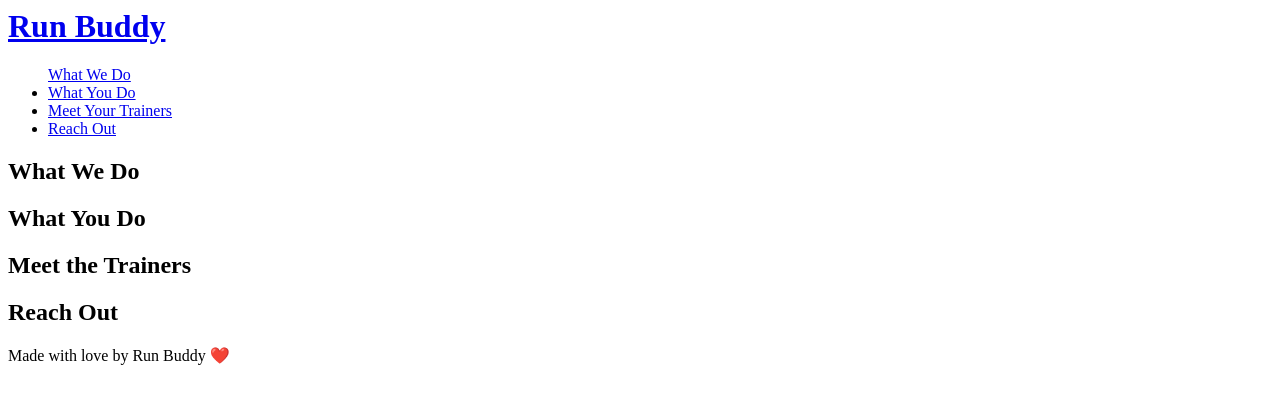
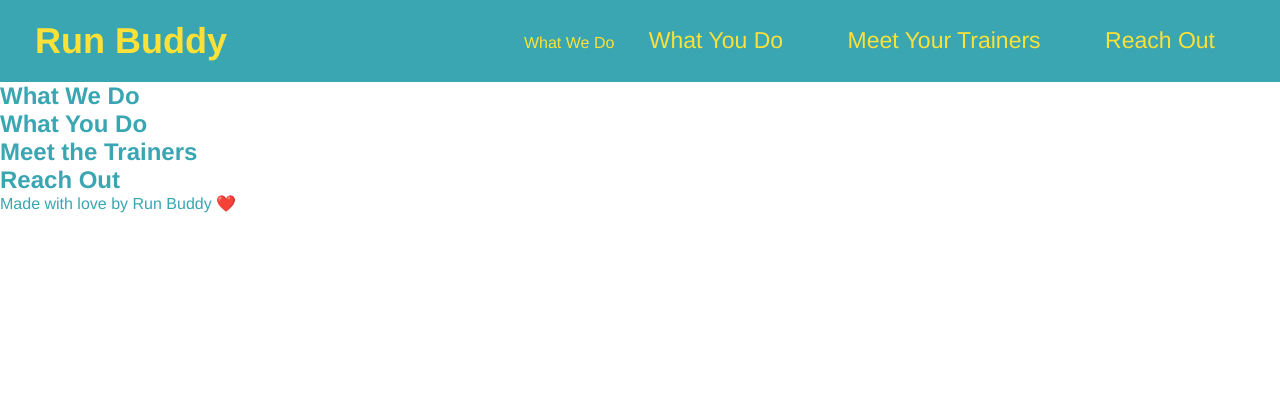
Before and after one commit to damiandlg/run_buddy, a plain HTML site: page index.html in a window 1280 px wide. Drawn offline with Linux system fonts and the light colour scheme.

Commit message:
header almost done

```diff
--- /dev/null
+++ b/assets/css/style.css
@@ -0,0 +1,45 @@
+* {
+  margin: 0;
+  padding: 0;
+}
+
+header {
+  padding: 20px 35px;
+  background-color: #39a6b2;
+}
+
+header h1{
+  font-weight: bold;
+  font-size: 36px;
+  color:#fce138;
+  margin: 0;
+  display: inline;
+}
+
+header a{
+  text-decoration: none;
+  color: #fce138;
+}
+
+header nav{
+  float: right;
+  margin: 7px 0;
+}
+
+header nav ul li{
+  display: inline;
+}
+
+header nav ul li a{
+  margin: 0 30px;
+  font-weight: lighter;
+  font-size: 23px;
+}
+
+
+body {
+      /* more on this crazy alphanumerical value in a minute! */
+      color: #39a6b2;
+      font-family: Helvetica, Arial, sans-serif;
+
+  }
--- a/index.html
+++ b/index.html
@@ -2,11 +2,13 @@
     <head>
         <meta charset="UTF-8" />
         <title>Run Buddy</title>
+        <link rel="stylesheet" href="./assets/css/style.css" />
+
     </head>
     <body>
         <header>
         <h1>
-            <a href="/">Run Buddy </a>
+            <a href="/">Run Buddy</a>
         </h1>
         <nav>
             <ul>
```
Also changed, not shown: 1 other file.
